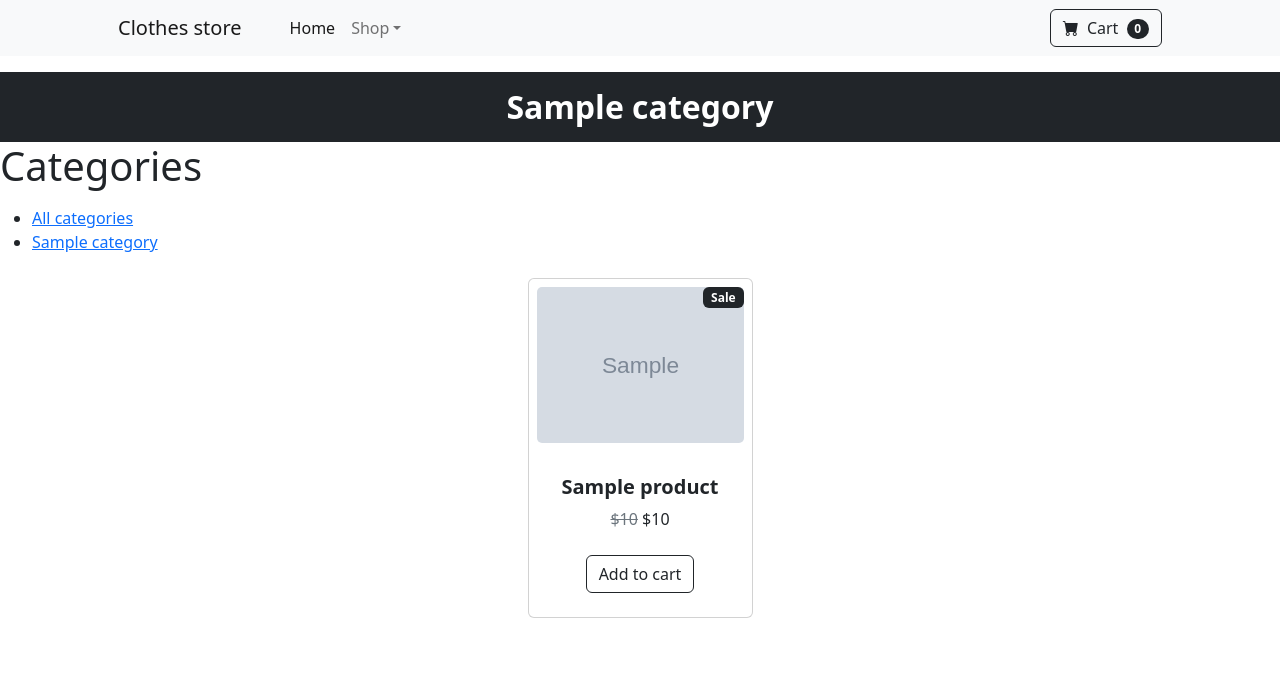
After one commit to Tony-jdev/clothes-store, a Django app: template templates/main/product/list.html in a window 1280 px wide. The commit adds this page. Shown: the top 681 px of the page. Run offline with Django 3.2, Linux system fonts and the light colour scheme; the template is opened without the code that fills it: most values are stand-ins (such as "Sample title", 1, 10 or a date in 2020); grey boxes marked "Sample" are stand-in pictures; some libraries are stand-ins or nearby versions.

Commit message:
added product list with sorting by category

```diff
--- a/main/models.py
+++ b/main/models.py
@@ -16,6 +16,8 @@ class Category(models.Model):
     def __str__(self):
         return self.name
 
+    def get_absolute_url(self):
+        return reverse('main:filter-by-category', args=[self.slug])
 
     class Meta:
         ordering = ['sort']
--- a/main/urls.py
+++ b/main/urls.py
@@ -1,9 +1,11 @@
 from django.urls import path
-from .views import popular_list, product_detail
+from .views import popular_list, product_detail, product_list
 
 app_name = 'main'
 
 urlpatterns = [
     path('', popular_list, name='popular_list'),
+    path('shop/', product_list, name='product-list'),
     path('<slug:slug>/', product_detail, name='product-detail'),
+    path('shop/category/<slug:category_slug>',  product_list, name='filter-by-category')
 ]
--- a/templates/main/base.html
+++ b/templates/main/base.html
@@ -29,7 +29,7 @@
                 <li class="nav-item dropdown">
                     <a class="nav-link dropdown-toggle" id="navbarDropdown" href="#" role="button" data-bs-toggle="dropdown" aria-expanded="false">Shop</a>
                     <ul class="dropdown-menu" aria-labelledby="navbarDropdown">
-                        <li><a class="dropdown-item" href="#!">All Products</a></li>
+                        <li><a class="dropdown-item" href="/shop/">All Products</a></li>
                         <li><hr class="dropdown-divider" /></li>
                         <li><a class="dropdown-item" href="#!">Popular Items</a></li>
                         <li><a class="dropdown-item" href="#!">New Arrivals</a></li>
--- /dev/null
+++ b/templates/main/product/list.html
@@ -0,0 +1,68 @@
+{% extends "main/base.html" %}
+{% load static %}
+
+{% block  title%}
+     All Products
+{% endblock title %}
+
+
+{% block content %}
+  <section class="home py-3">
+    <div class="bg-dark py-2">
+      <div class="container px-4 px-lg-5 my-2">
+          <div class="text-center text-white">
+              <h3 class="display-4 fw-bolder fs-2">{% if category %} {{ category.name }}{% else %}All products{% endif %}</h3>
+          </div>
+      </div>
+    </div>
+    {% comment %} сайдбар для вибору по категоріях, тимчасовий div{% endcomment %}
+    <div class="category-sidebar d-flex flex-column">
+        <div class="home-title">
+            <h1>Categories</h1>
+        </div>
+        <ul class="d-flex flex-column mt-2">
+                <li>
+                    <a href="/shop/" class="sidebar-category-name">All categories</a>
+                </li>
+            {%for c in categories %}
+                <li {% if category.slug == c.slug %} class="selected" {% endif %}>
+                    <a href="{{c.get_absolute_url}}" class="sidebar-category-name">{{c.name}}</a>
+                </li>
+            {% endfor %}
+        </ul>
+    </div>
+
+    <div class="container px-4 px-lg-5 mt-2">
+      <div class="row gx-4 gx-lg-5 row-cols-2 row-cols-md-3 row-cols-xl-4 justify-content-center">
+      {% for product in products %}
+          <div class="col mb-5">
+            <div class="card h-100 home__card">
+              <div class="home__card_image m-2">
+                <img src="{{ product.image.url }}" alt="product-image" class="card-img top">
+                <a href="{{ product.get_absolute_url }}" class="home__card_link"> </a>
+              </div>
+              <div class="card-body p-4">
+                <div class="text-center">
+                    <!-- Product name-->
+                    <h5 class="fw-bolder">{{ product.name }}</h5>
+                    <!-- Product price-->
+                    {% if product.discount %}
+                        <!-- Sale badge-->
+                        <div class="badge bg-dark text-white position-absolute" style="top: 0.5rem; right: 0.5rem">Sale</div>
+                        <span class="text-muted text-decoration-line-through">${{ product.price }}</span>
+                        ${{ product.sell_price }}
+                    {% else %}
+                        ${{ product.price }}</p>
+                    {% endif %}
+                </div>
+            </div>
+            <!-- Product actions-->
+            <div class="card-footer p-4 pt-0 border-top-0 bg-transparent">
+              <div class="text-center"><a class="btn btn-outline-dark mt-auto" href="#">Add to cart</a></div>
+            </div>
+          </div>
+        </div>
+      {% endfor %}
+    </div>
+  </section>
+{% endblock content %}
```
Also changed, not shown: main/views.py (+13 -0 lines), db.sqlite3.
